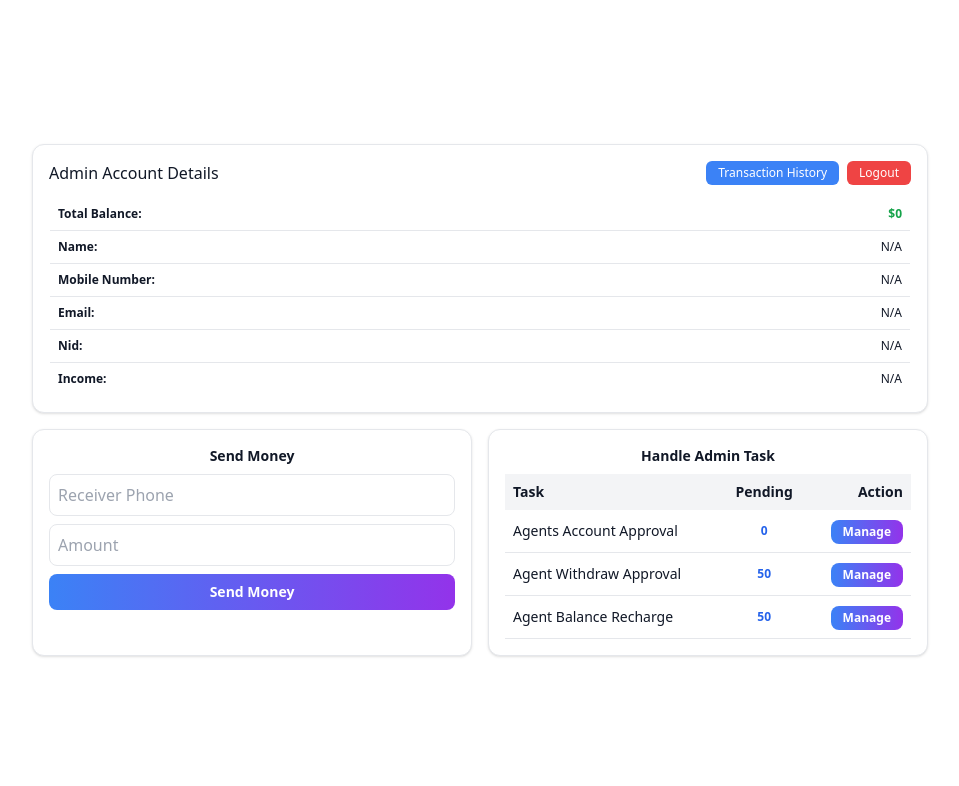
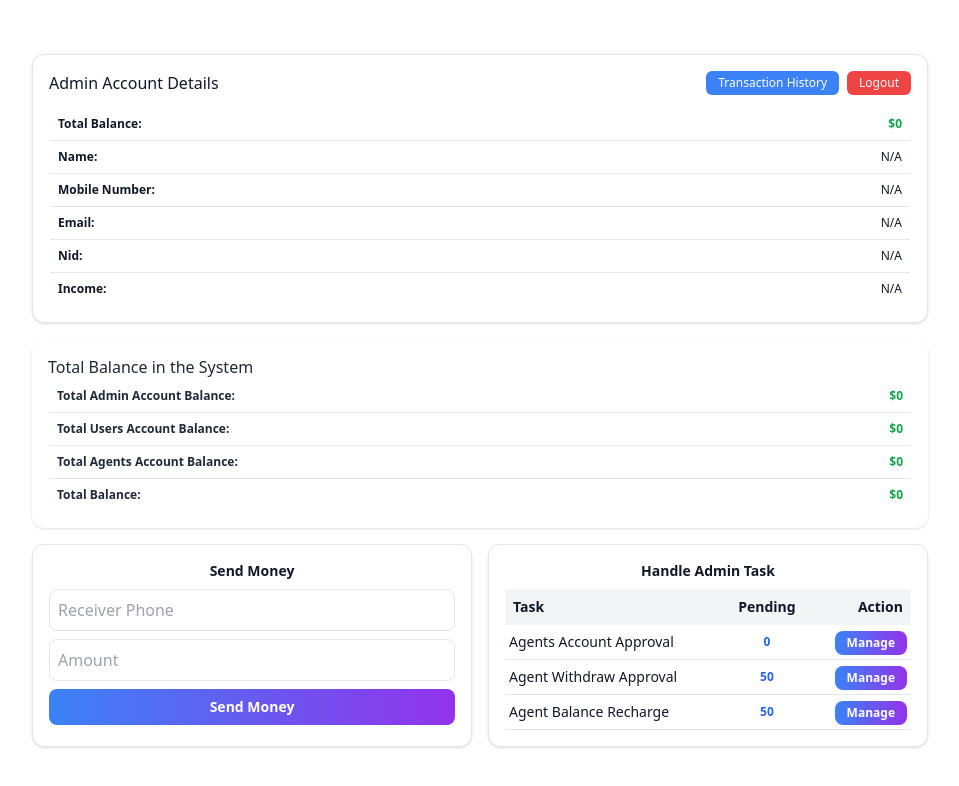
Before and after one commit to Imran-2022/MFS_FRONTEND, a React (Vite) app: page /admin in a window 1280 px wide. Shown: the top 786 px of the page, without its empty margins (160-1119 px from the left). Built offline with nearby package versions, Linux system fonts and the light colour scheme; no server answers; sample sign-in values are in the browser's storage.

Commit message:
feat:total balance count

```diff
--- a/src/api/user.jsx
+++ b/src/api/user.jsx
@@ -29,3 +29,26 @@ export const updateAgentAccountStatus = async (mobile, approval) => {
         throw error;
     }
 };
+
+
+// Get total users balance
+export const getUsersBalance = async () => {
+    try {
+        const response = await axios.get(`${API_URL}/user/get_users_balance`);
+        return response.data.userTotalBalance;
+    } catch (error) {
+        console.error("Error fetching user balance:", error);
+        return 0;
+    }
+};
+
+// Get total agent balance
+export const getAgentsBalance = async () => {
+    try {
+        const response = await axios.get(`${API_URL}/user/get_agets_balance`);
+        return response.data.agentTotalBalance;
+    } catch (error) {
+        console.error("Error fetching agent balance:", error);
+        return 0;
+    }
+};
--- /dev/null
+++ b/src/components/AccountTable.jsx
@@ -0,0 +1,20 @@
+export default function AccountTable({ accounts }) {
+    const totalBalance = accounts.reduce((sum, acc) => sum + Number(acc.balance), 0);
+
+    return (
+      <table className="w-full text-xs border-collapse border border-gray-300  rounded-xl overflow-hidden">
+        <tbody>
+          {accounts.map((account, index) => (
+            <tr key={index} className="border">
+              <td className="font-semibold text-left p-2">{account.name}:</td>
+              <td className="text-right p-2 text-green-600 font-bold">{`$${account.balance}`}</td>
+            </tr>
+          ))}
+          <tr className="border">
+            <td className="font-semibold text-left p-2">Total Balance:</td>
+            <td className="text-right p-2 text-green-600 font-bold">{`$${totalBalance}`}</td>
+          </tr>
+        </tbody>
+      </table>
+    );
+  }
--- a/src/dashboard/AdminDashboard.jsx
+++ b/src/dashboard/AdminDashboard.jsx
@@ -1,8 +1,9 @@
 import { useContext, useEffect, useState } from "react";
 import AuthContext from "../context/AuthContext";
-import { getAgentswithPending, getUserProfile } from "../api/user";
+import { getAgentsBalance, getAgentswithPending, getUserProfile, getUsersBalance } from "../api/user";
 import { cashIn, sendMoney } from "../api/transactions";
 import { Link } from "react-router-dom";
+import AccountTable from "../components/AccountTable";
 
 const AdminDashboard = () => {
   const { logout, user } = useContext(AuthContext);
@@ -94,6 +95,24 @@ const AdminDashboard = () => {
     fetchAgents();
   }, []);
 
+  const [userTotalBalance, setUserTotalBalance] = useState(0);
+  const [agentTotalBalance, setAgentTotalBalance] = useState(0);
+
+  useEffect(() => {
+      async function fetchBalances() {
+          setUserTotalBalance(await getUsersBalance());
+          setAgentTotalBalance(await getAgentsBalance());
+      }
+      fetchBalances();
+  }, []);
+
+  const accounts = [
+    { name: "Total Admin Account Balance", balance: `${profileData?.balance || 0}` },
+    { name: "Total Users Account Balance", balance: userTotalBalance },
+    { name: "Total Agents Account Balance", balance: agentTotalBalance },
+  ];
+
+
   return (
     <div className="min-h-screen flex flex-col items-center justify-center p-4">
       <div className="w-full max-w-4xl p-4 rounded-xl shadow text-gray-900 bg-white border">
@@ -113,6 +132,7 @@ const AdminDashboard = () => {
               Logout
             </button>
           </div>
+
         </div>
 
         <table className="w-full text-xs border-collapse border border-gray-300 rounded-xl overflow-hidden">
@@ -140,6 +160,13 @@ const AdminDashboard = () => {
 
         </table>
 
+      </div>
+
+      {/* Total Balance of the Entire System */}
+
+      <div className="w-full max-w-4xl mt-4 rounded-xl shadow  p-4">
+        <h2 className="text-base font-medium">Total Balance in the System</h2>
+        <AccountTable accounts={accounts} />
       </div>
 
       {/* Transaction Forms */}
@@ -187,9 +214,9 @@ const AdminDashboard = () => {
             {/* Table Body */}
             <tbody>
               <tr className="border-b">
-                <td className="p-2 text-left text-sm">Agents Account Approval</td>
-                <td className="p-2 text-center text-blue-600 font-bold text-xs">{agents.length||"0"}</td>
-                <td className="p-2 text-right">
+                <td className="p-1 text-left text-sm">Agents Account Approval</td>
+                <td className="p-1 text-center text-blue-600 font-bold text-xs">{agents.length || "0"}</td>
+                <td className="p-1 text-right">
                   <Link to="/manage/agents_account">
                     <button
                       className="bg-gradient-to-r from-blue-500 to-purple-600 text-white p-2 rounded-lg text-xs font-semibold hover:opacity-90 transition px-3 py-1"
@@ -200,9 +227,9 @@ const AdminDashboard = () => {
                 </td>
               </tr>
               <tr className="border-b">
-                <td className="p-2 text-left text-sm">Agent Withdraw Approval</td>
-                <td className="p-2 text-center text-blue-600 font-bold text-xs">50</td>
-                <td className="p-2 text-right">
+                <td className="p-1 text-left text-sm">Agent Withdraw Approval</td>
+                <td className="p-1 text-center text-blue-600 font-bold text-xs">50</td>
+                <td className="p-1 text-right">
                   <Link to="/manage/agents_withdraw">
                     <button
                       className="bg-gradient-to-r from-blue-500 to-purple-600 text-white p-2 rounded-lg text-xs font-semibold hover:opacity-90 transition px-3 py-1"
@@ -213,9 +240,9 @@ const AdminDashboard = () => {
                 </td>
               </tr>
               <tr className="border-b">
-                <td className="p-2 text-left text-sm">Agent Balance Recharge</td>
-                <td className="p-2 text-center text-blue-600 font-bold text-xs">50</td>
-                <td className="p-2 text-right">
+                <td className="p-1 text-left text-sm">Agent Balance Recharge</td>
+                <td className="p-1 text-center text-blue-600 font-bold text-xs">50</td>
+                <td className="p-1 text-right">
                   <Link to="/manage/agents_recharge">
                     <button
                       className="bg-gradient-to-r from-blue-500 to-purple-600 text-white p-2 rounded-lg text-xs font-semibold hover:opacity-90 transition px-3 py-1"
```
Lines whose indentation alone changed are shown as unchanged.
